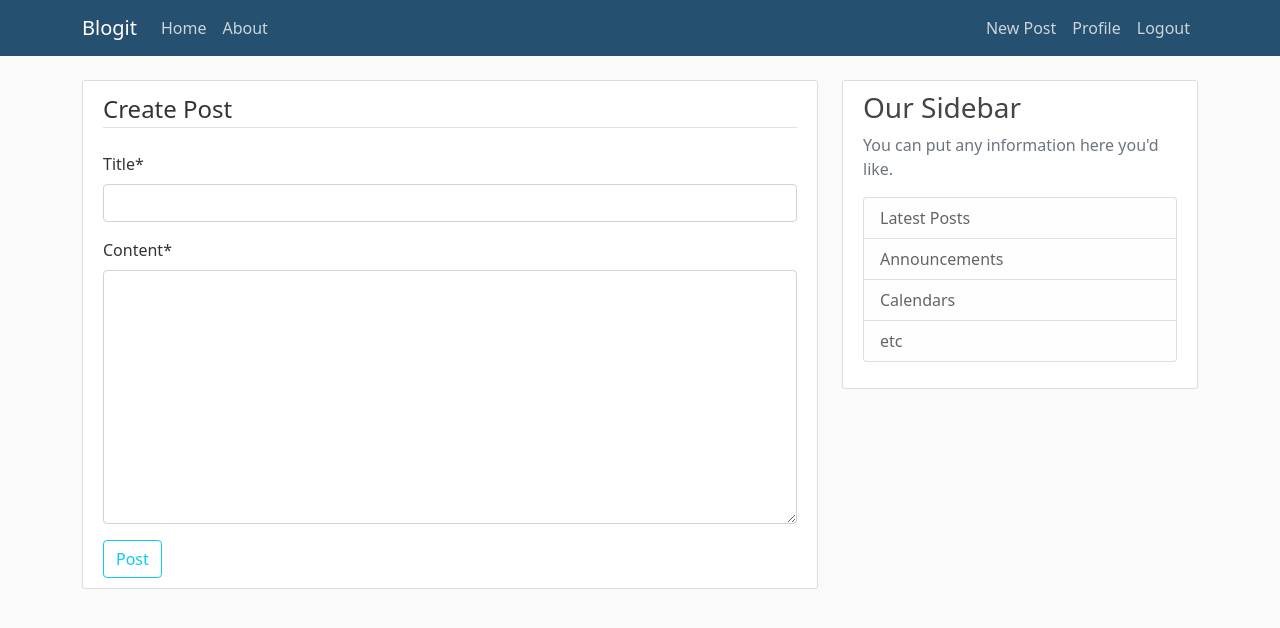
After one commit to Peplinn/Blogit, a Django app: page /post/new/ in a window 1280 px wide. The commit adds this page. Shown: the top 628 px of the page. Run offline with Django 4.2, Linux system fonts and the light colour scheme; a user stored in the database is signed in; some libraries are stand-ins or nearby versions.

Commit message:
Added CRD Post Functionalites, Authorization.

```diff
--- a/blog_project/blog/models.py
+++ b/blog_project/blog/models.py
@@ -1,6 +1,7 @@
 from django.db import models
 from django.utils import timezone
 from django.contrib.auth.models import User
+from django.urls import reverse
 
 class Post(models.Model):
     title = models.CharField(max_length=100)
@@ -10,3 +11,6 @@ class Post(models.Model):
 
     def __str__(self):
         return self.title
+
+    def get_absolute_url(self):
+        return reverse("post-detail", kwargs={"pk": self.pk})
--- a/blog_project/blog/templates/blog/base.html
+++ b/blog_project/blog/templates/blog/base.html
@@ -32,6 +32,7 @@
               <!-- Navbar Right Side -->
               <div class="navbar-nav ms-auto">
                 {% if user.is_authenticated %}
+                  <a class="nav-item nav-link" href="{% url 'post-create' %}">New Post</a>
                   <a class="nav-item nav-link" href="{% url 'profile' %}">Profile</a>
                   <a class="nav-item nav-link" href="{% url 'logout' %}">Logout</a>
                 {% else %}
--- a/blog_project/blog/templates/blog/home.html
+++ b/blog_project/blog/templates/blog/home.html
@@ -2,13 +2,13 @@
 {% block content %}
     {% for post in posts %}
         <article class="media content-section">
-            <img class="rounded-circle article-img" src="{{ post.author.profile.image.url }}">
+            <img class="article-img rounded-circle" src="{{ post.author.profile.image.url }}">
             <div class="media-body">
                 <div class="article-metadata">
                     <a class="mr-2" href="#">{{ post.author }}</a>
                     <small class="text-muted">{{ post.date_posted|date:"F d, Y, H:i" }}</small>
                 </div>
-                <h2><a class="article-title" href="#">{{ post.title }}</a></h2>
+                <h2><a class="article-title" href="{% url 'post-detail' post.id %}">{{ post.title }}</a></h2>
                 <p class="article-content">{{ post.content }}</p>
             </div>
         </article>
--- /dev/null
+++ b/blog_project/blog/templates/blog/post_form.html
@@ -0,0 +1,16 @@
+{% extends "blog/base.html" %}
+{% load crispy_forms_tags %}
+{% block content %}
+    <div class="content-section">
+        <form method="POST">
+            {% csrf_token %}
+            <fieldset class="form-group">
+                <legend class="border-bottom mb-4">Create Post</legend>
+                {{ form|crispy }}
+            </fieldset>
+            <div class="form-group">
+                <button class="btn btn-outline-info" type="submit">Post</button>
+            </div>
+        </form>
+    </div>
+{% endblock content %}
--- a/blog_project/blog/urls.py
+++ b/blog_project/blog/urls.py
@@ -1,7 +1,13 @@
 from django.urls import path
 from . import views
+from .views import PostListView, PostDetailView, PostCreateView, PostUpdateView, PostDeleteView
+
 
 urlpatterns = [
-    path('', views.home, name='blog-home'),
+    path('', PostListView.as_view(), name='blog-home'),
+    path('post/<int:pk>/', PostDetailView.as_view(), name='post-detail'), #pk - Primary Key/ ID. Can change the name pk by adding an attribute to the class
+    path('post/<int:pk>/update/', PostUpdateView.as_view(), name='post-update'),
+    path('post/<int:pk>/delete/', PostDeleteView.as_view(), name='post-delete'),
+    path('post/new/', PostCreateView.as_view(), name='post-create'), #<model>/_<form>
     path('about/', views.about, name='blog-about'),
 ]
--- a/blog_project/blog/views.py
+++ b/blog_project/blog/views.py
@@ -1,23 +1,29 @@
+from typing import Optional
+from django.forms.models import BaseModelForm
+from django.http import HttpResponse
 from django.shortcuts import render
+from django.views.generic import ListView, DetailView, CreateView, UpdateView, DeleteView
 from .models import Post
 from django.contrib.auth.decorators import login_required
+from django.utils.decorators import method_decorator
+from django.contrib.auth.mixins import LoginRequiredMixin, UserPassesTestMixin
 #from django.http import HttpResponse
 # Create your views here.
 
-posts = [
-    {
-        'author': 'Ebube',
-        'title': 'Blog Post 1',
-        'content': 'First post content',
-        'date_posted': 'August 7, 2023'
-    },
-    {
-        'author': 'Peter',
-        'title': 'Blog Post 2',
-        'content': 'Second post content',
-        'date_posted': 'August 7, 2023'
-    }
-]
+# posts = [
+#     {
+#         'author': 'Ebube',
+#         'title': 'Blog Post 1',
+#         'content': 'First post content',
+#         'date_posted': 'August 7, 2023'
+#     },
+#     {
+#         'author': 'Peter',
+#         'title': 'Blog Post 2',
+#         'content': 'Second post content',
+#         'date_posted': 'August 7, 2023'
+#     }
+# ]
 
 @login_required
 def home(request):
@@ -27,6 +33,49 @@ def home(request):
     }
     return render(request, 'blog/home.html', context)
 
+# @method_decorator(login_required, name = 'dispatch') #Functional, but we will replace this with a mixin
+class PostListView(LoginRequiredMixin, ListView):
+    model = Post
+    template_name = 'blog/home.html' # Expected format: <app>/<model>_<viewtype>.html
+    context_object_name = 'posts'
+    ordering = ['-date_posted']
+
+class PostDetailView(DetailView):
+    model = Post
+
+class PostDeleteView(LoginRequiredMixin, UserPassesTestMixin, DeleteView):
+    model = Post
+    success_url = '/'
+
+    def test_func(self):
+        post = self.get_object()
+        if self.request.user == post.author:
+            return True
+        return False
+
+# @method_decorator(login_required, name = 'dispatch')
+class PostCreateView(LoginRequiredMixin, CreateView):
+    model = Post
+    fields = ['title', 'content']
+
+    def form_valid(self, form):
+        form.instance.author = self.request.user
+        return super().form_valid(form)
+
+class PostUpdateView(LoginRequiredMixin, UserPassesTestMixin, UpdateView):
+    model = Post
+    fields = ['title', 'content']
+
+    def form_valid(self, form):
+        form.instance.author = self.request.user
+        return super().form_valid(form)
+
+    def test_func(self):
+        post = self.get_object()
+        if self.request.user == post.author:
+            return True
+        return False
+
 @login_required
 def about(request):
     return render(request, 'blog/about.html', {'title':'About'})
```
Also changed, not shown: blog_project/blog/templates/blog/post_confirm_delete.html (added, +16 -0 lines), blog_project/blog/templates/blog/post_detail.html (added, +21 -0 lines), blog_project/db.sqlite3.
